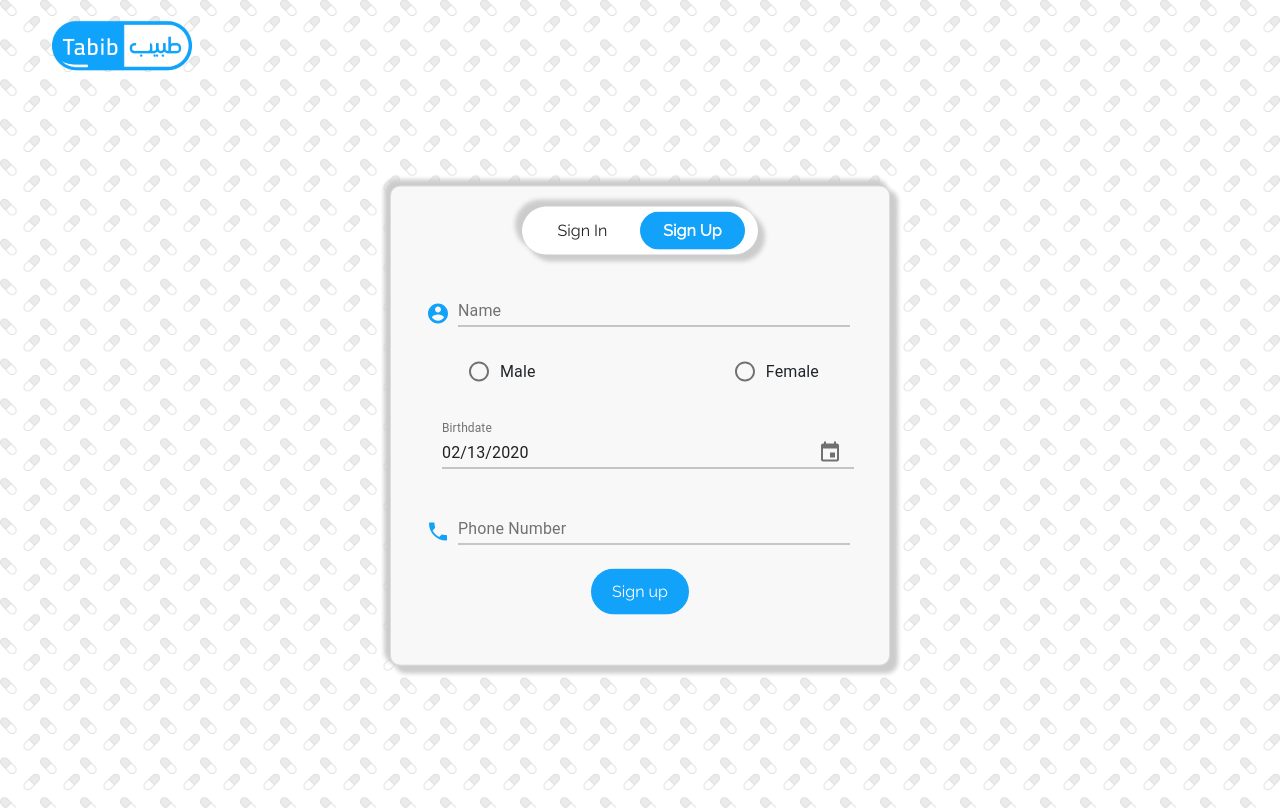
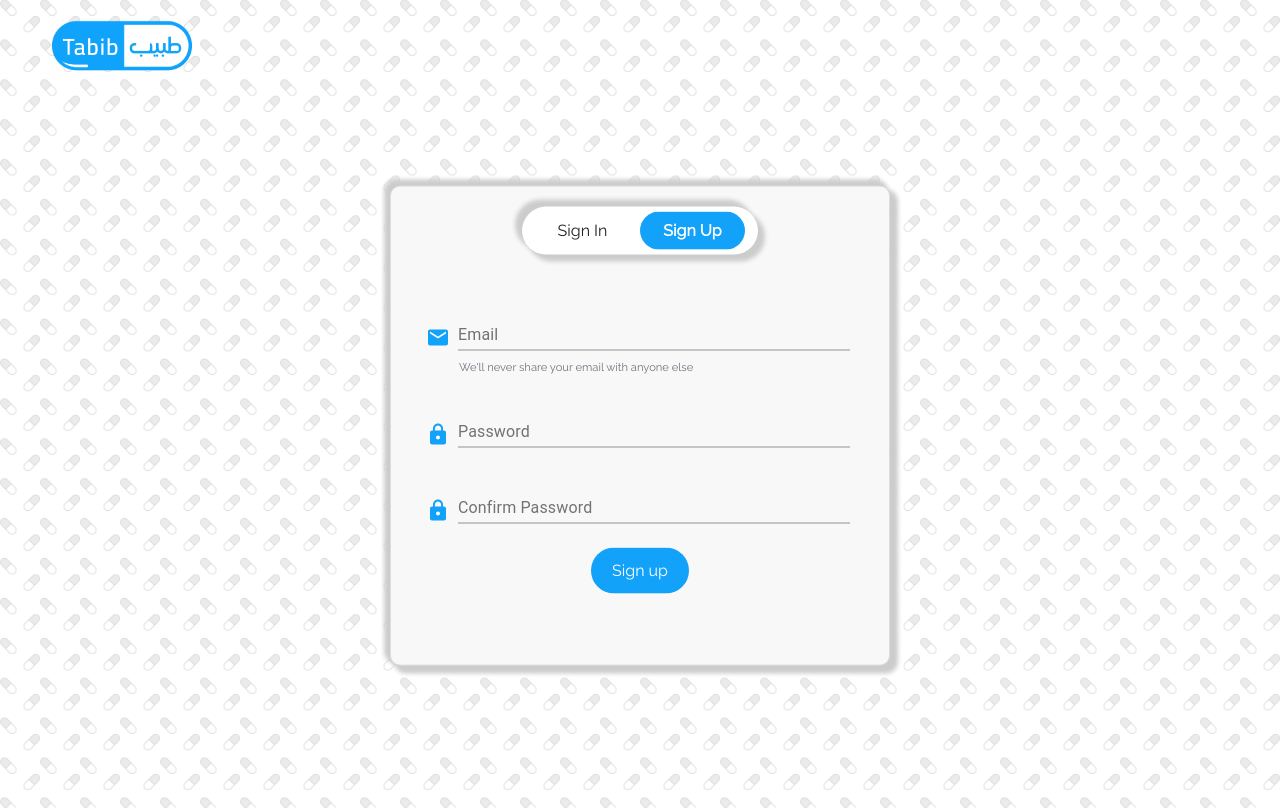
Before and after one commit to ParrotStone/Tabib-Web-Application, a React (Create React App) app: page /signup in a window 1280 px wide. Built offline with nearby package versions, Linux system fonts and the light colour scheme.

Commit message:
kinda finished the signup design

```diff
--- a/src/components/about/about.jsx
+++ b/src/components/about/about.jsx
@@ -33,7 +33,7 @@
                 className="btn btn-sm ml-3"
                 style={{ background: "#12a2f9" }}
               >
-                <Link className="mx-3" to="/signup">
+                <Link className="nav-header-link mx-3" to="/signup">
                   Register
                 </Link>
               </button>
--- a/src/components/home/main.css
+++ b/src/components/home/main.css
@@ -141,6 +141,11 @@
     color: white;
 }
 
+small.input-info {
+    font-size: 0.7rem !important;
+    margin-left: 37px;
+}
+
 .signup-btn {
     padding: 10px 20px;
     color: white;
--- /dev/null
+++ b/src/components/signup/emailInfo.jsx
@@ -0,0 +1,96 @@
+import React from "react";
+import TextField from "@material-ui/core/TextField";
+import Grid from "@material-ui/core/Grid";
+import EmailIcon from "@material-ui/icons/Email";
+import Input from "@material-ui/core/Input";
+import InputLabel from "@material-ui/core/InputLabel";
+import InputAdornment from "@material-ui/core/InputAdornment";
+import Visibility from "@material-ui/icons/Visibility";
+import VisibilityOff from "@material-ui/icons/VisibilityOff";
+import IconButton from "@material-ui/core/IconButton";
+import LockIcon from "@material-ui/icons/Lock";
+
+class EmailInfo extends React.Component {
+  render() {
+    const {
+      email,
+      password,
+      showPassword,
+      confirmPassword
+    } = this.props.values;
+
+    return (
+      <React.Fragment>
+        <div className="container-fluid mt-5">
+          <Grid container spacing={1} alignItems="flex-end">
+            <Grid item>
+              <EmailIcon color="primary" />
+            </Grid>
+            <Grid item style={{ width: "400px" }}>
+              <TextField
+                id="email"
+                label="Email"
+                name="email"
+                fullWidth
+                onChange={this.props.handleChange}
+                defaultValue={email}
+                type="email"
+              />
+            </Grid>
+            <small className="form-text text-muted input-info">
+              We'll never share your email with anyone else
+            </small>
+          </Grid>
+          <Grid container spacing={1} alignItems="flex-end" className="mt-4">
+            <Grid item>
+              <LockIcon color="primary" />
+            </Grid>
+            <Grid item style={{ width: "400px" }}>
+              <TextField
+                id="password"
+                type={showPassword ? "text" : "password"}
+                defaultValue={password}
+                label="Password"
+                fullWidth
+                onChange={this.props.handleChange}
+                endAdornment={
+                  <InputAdornment position="end">
+                    <IconButton
+                      aria-label="toggle password visibility"
+                      onClick={this.props.handleChange}
+                    >
+                      {showPassword ? <Visibility /> : <VisibilityOff />}
+                    </IconButton>
+                  </InputAdornment>
+                }
+              />
+            </Grid>
+          </Grid>
+          <Grid container spacing={1} alignItems="flex-end" className="mt-4">
+            <Grid item>
+              <LockIcon color="primary" />
+            </Grid>
+            <Grid item style={{ width: "400px" }}>
+              <TextField
+                id="confirm-password"
+                type={showPassword ? "text" : "password"}
+                defaultValue={confirmPassword}
+                label="Confirm Password"
+                fullWidth
+                onChange={this.props.handleChange}
+              />
+            </Grid>
+          </Grid>
+          <button
+            className="btn signup-btn d-block mt-4 mx-auto"
+            onClick={() => this.props.nextStep()}
+          >
+            Sign up
+          </button>
+        </div>
+      </React.Fragment>
+    );
+  }
+}
+
+export default EmailInfo;
--- /dev/null
+++ b/src/components/signup/formHealthInfo.jsx
@@ -0,0 +1,87 @@
+import React from "react";
+import TextField from "@material-ui/core/TextField";
+import Grid from "@material-ui/core/Grid";
+import AddIcon from "@material-ui/icons/Add";
+import FormControlLabel from "@material-ui/core/FormControlLabel";
+import Checkbox from "@material-ui/core/Checkbox";
+import FitnessCenterIcon from "@material-ui/icons/FitnessCenter";
+
+import InputAdornment from "@material-ui/core/InputAdornment";
+
+class HealthInfo extends React.Component {
+  render() {
+    const { prevDiseases, smokingCheckBox, weight } = this.props.values;
+
+    return (
+      <React.Fragment>
+        <div className="container-fluid mt-5">
+          <Grid container spacing={1} alignItems="flex-end">
+            <Grid item>
+              <AddIcon color="primary" />
+            </Grid>
+            <Grid item style={{ width: "400px" }}>
+              <TextField
+                id="old-diseases"
+                label="Previous Diseases"
+                name="prevDiseases"
+                fullWidth
+                onChange={this.props.handleChange}
+                defaultValue={prevDiseases}
+              />
+            </Grid>
+            <small className="form-text text-muted input-info">
+              Add here previous diseases separated with commas
+            </small>
+          </Grid>
+          <Grid
+            container
+            spacing={1}
+            alignItems="flex-end"
+            className="mt-4 ml-2"
+          >
+            <FormControlLabel
+              control={<Checkbox color="primary" />}
+              label="Smoking"
+              value={smokingCheckBox}
+              onChange={this.props.handleChange}
+              labelPlacement="end"
+            />
+          </Grid>
+          <Grid container spacing={1} alignItems="flex-end">
+            <Grid item>
+              <FitnessCenterIcon color="primary" />
+            </Grid>
+            <Grid item style={{ width: "400px" }}>
+              <TextField
+                id="weight"
+                label="Weight"
+                name="weight"
+                fullWidth
+                onChange={this.props.handleChange}
+                defaultValue={weight}
+                type="number"
+                InputProps={{
+                  inputProps: { min: 1, max: 300 },
+                  endAdornment: (
+                    <InputAdornment position="end">Kg</InputAdornment>
+                  )
+                }}
+              />
+            </Grid>
+            <small className="form-text text-muted input-info">
+              Type in your weight in Kilos(kg) OR Pounds(lbs)
+            </small>
+          </Grid>
+          <button
+            className="btn signup-btn d-block mt-4 mx-auto"
+            onClick={() => this.props.nextStep()}
+          >
+            Sign up
+          </button>
+        </div>
+      </React.Fragment>
+    );
+  }
+}
+
+export default HealthInfo;
--- a/src/components/signup/formPersonalInfo.jsx
+++ b/src/components/signup/formPersonalInfo.jsx
@@ -1,10 +1,5 @@
 import React from "react";
 import "date-fns";
-// import { makeStyles } from "@material-ui/core/styles";
-// import Input from "@material-ui/core/Input";
-// import InputLabel from "@material-ui/core/InputLabel";
-// import InputAdornment from "@material-ui/core/InputAdornment";
-// import FormControl from "@material-ui/core/FormControl";
 import TextField from "@material-ui/core/TextField";
 import Grid from "@material-ui/core/Grid";
 import AccountCircle from "@material-ui/icons/AccountCircle";
@@ -46,7 +41,7 @@
               direction="row"
               alignItems="center"
               className="mt-4"
-              style={{ width: "390px" }}
+              style={{ width: "400px" }}
             >
               <RadioGroup
                 aria-label="gender"
--- a/src/components/signup/signup.jsx
+++ b/src/components/signup/signup.jsx
@@ -3,22 +3,25 @@
 import { createMuiTheme } from "@material-ui/core/styles";
 import { ThemeProvider } from "@material-ui/styles";
 import PersonalInfoForm from "./formPersonalInfo";
+import HealthInfo from "./formHealthInfo";
+import EmailInfo from "./emailInfo";
 
 class SignupBox extends React.Component {
   constructor(props) {
     super(props);
 
     this.state = {
-      step: 1,
+      step: 3,
       name: "",
       gender: "",
       birthdate: this.getDateFormat(new Date()),
       phoneNum: "",
-      oldDiseases: "",
+      prevDiseases: "",
       smokingCheckBox: false,
       weight: "",
       email: "",
       password: "",
+      showPassword: false,
       confirmPassword: ""
     };
   }
@@ -46,6 +49,12 @@
       return;
     }
 
+    // Check if the event raised was from an type checkbox w/ checked property
+    if (event.target.checked !== undefined) {
+      this.setState({ smokingCheckBox: event.target.checked });
+      return;
+    }
+
     event.persist();
     this.setState({ [event.target.name]: event.target.value });
   };
@@ -56,7 +65,7 @@
       gender,
       birthdate,
       phoneNum,
-      oldDiseases,
+      prevDiseases,
       smokingCheckBox,
       weight,
       email,
@@ -69,7 +78,7 @@
       gender,
       birthdate,
       phoneNum,
-      oldDiseases,
+      prevDiseases,
       smokingCheckBox,
       weight,
       email,
@@ -87,9 +96,23 @@
           />
         );
       case 2:
-        return <h1>Next step2</h1>;
+        return (
+          <HealthInfo
+            nextStep={this.nextStep}
+            prevStep={this.prevStep}
+            values={inputFields}
+            handleChange={this.handleChange}
+          />
+        );
       case 3:
-        return <h1>Next step3</h1>;
+        return (
+          <EmailInfo
+            nextStep={this.nextStep}
+            prevStep={this.prevStep}
+            values={inputFields}
+            handleChange={this.handleChange}
+          />
+        );
       default:
         return;
     }
```
